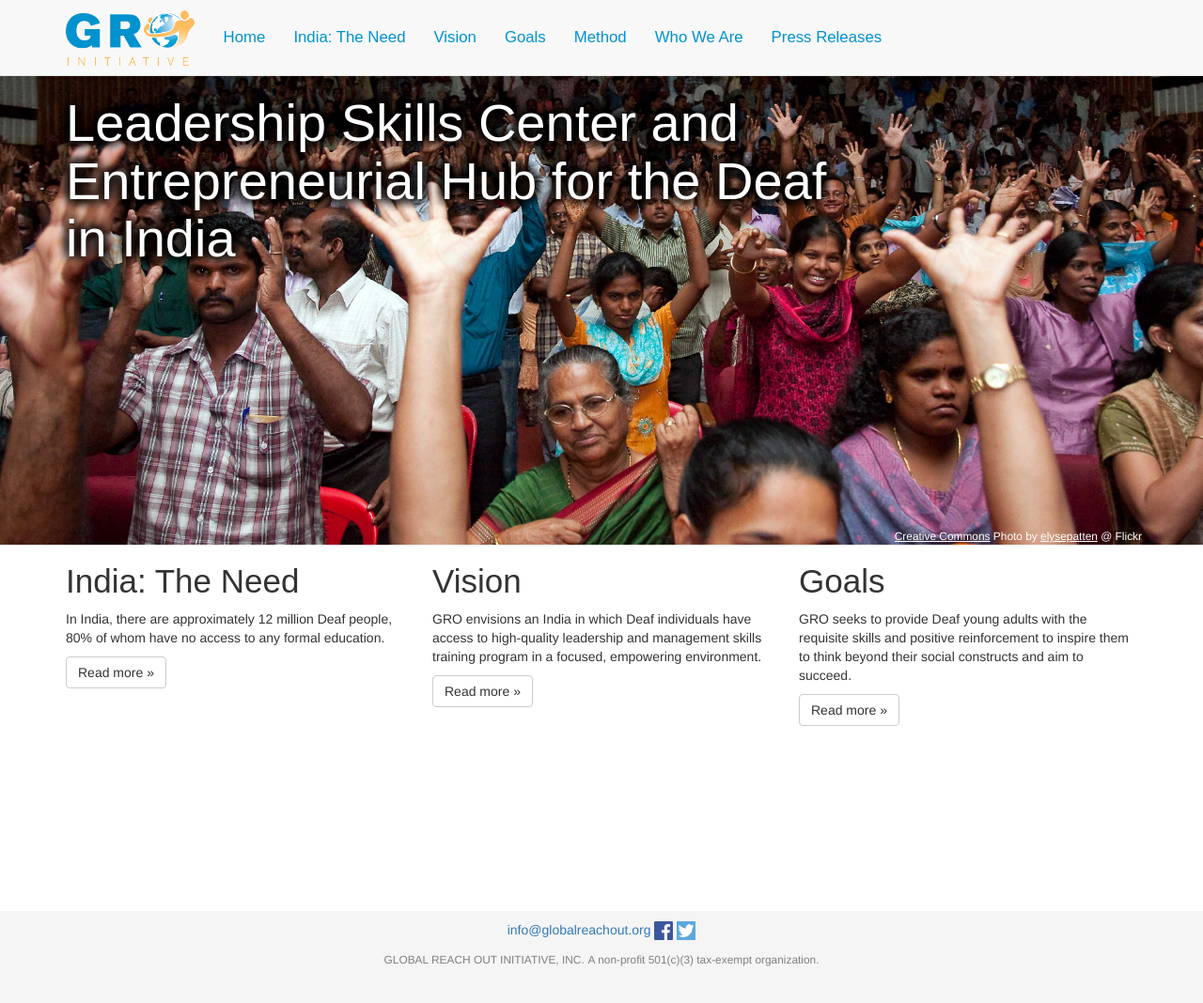
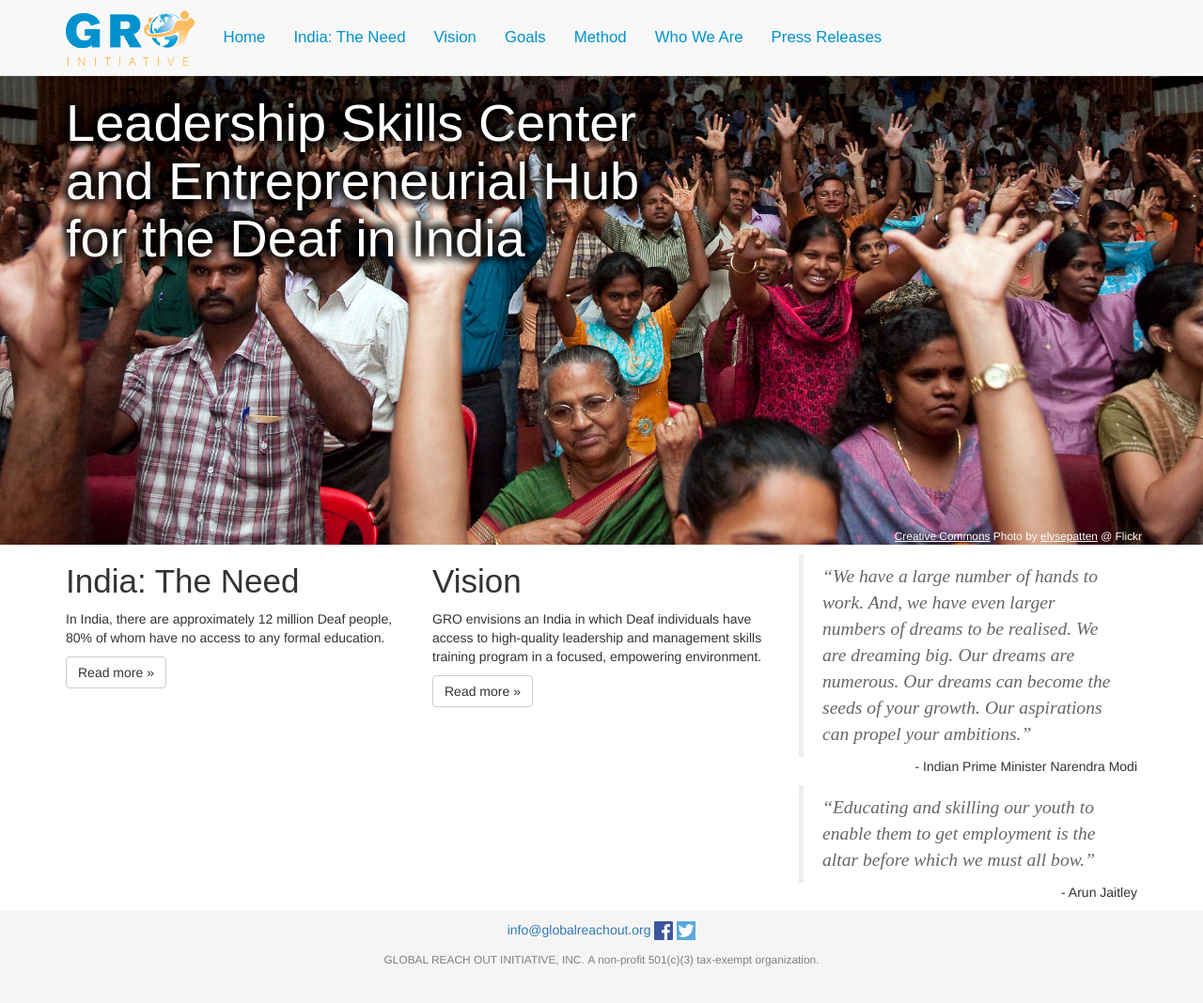
Before and after one commit to jfredrickson/gro-hub, a Jekyll site: the page built from index.html, in a window 1280 px wide and 1070 px high. Shown: the whole window at 94% size. Built offline with Jekyll 4.4.1, drawn with Linux system fonts in a browser that asks for light colours; nearby versions of some CDN libraries.

Commit message:
add two quotes to home page

```diff
--- a/_layouts/home.html
+++ b/_layouts/home.html
@@ -3,7 +3,7 @@
     <div id="stage">
       <div class="container">
         <div class="intro">
-          <h1>Leadership Skills Center and<br/> Entrepreneurial Hub for the Deaf<br/> in India</h1>
+          <h1>Leadership Skills Center and Entrepreneurial Hub for the Deaf in India</h1>
         </div>
         <div class="photocredit">
           <small><a href="https://creativecommons.org/licenses/by-nc/2.0/">Creative Commons</a> Photo by <a href="https://www.flickr.com/photos/elysepatten/">elysepatten</a> @ Flickr</small>
--- a/css/global.css
+++ b/css/global.css
@@ -62,6 +62,10 @@ img.brand {
   position: relative;
 }
 
+#stage .intro {
+  width: 60%;
+}
+
 #stage h1 {
   font-size: 3em;
   color: white;
@@ -121,3 +125,16 @@ img.social-media-icon {
   -moz-box-sizing: content-box;
   box-sizing: content-box;
 }
+
+blockquote {
+  margin-top: 10px;
+  margin-bottom: 0;
+  font-size: 1.4em;
+  font-family: serif;
+  font-style: italic;
+  color: #666;
+}
+
+.quote-source {
+  text-align: right;
+}
--- a/css/narrow.css
+++ b/css/narrow.css
@@ -5,3 +5,7 @@ body {
 #stage h1 {
   font-size: 4em;
 }
+
+#stage p {
+  font-size: 2em;
+}
--- a/index.html
+++ b/index.html
@@ -16,8 +16,9 @@ title: 'Home'
   </div>
 
   <div class="col-md-4">
-    <h2>Goals</h2>
-    <p>GRO seeks to provide Deaf young adults with the requisite skills and positive reinforcement to inspire them to think beyond their social constructs and aim to succeed.</p>
-    <p><a class="btn btn-default" href="goals.html" role="button">Read more »</a></p>
+    <blockquote>&ldquo;We have a large number of hands to work. And, we have even larger numbers of dreams to be realised. We are dreaming big. Our dreams are numerous. Our dreams can become the seeds of your growth. Our aspirations can propel your ambitions.&rdquo;</blockquote>
+    <p class="quote-source">- Indian Prime Minister Narendra Modi</p>
+    <blockquote>&ldquo;Educating and skilling our youth to enable them to get employment is the altar before which we must all bow.&rdquo;</blockquote>
+    <p class="quote-source">- Arun Jaitley</p>
   </div>
 </div>
```
